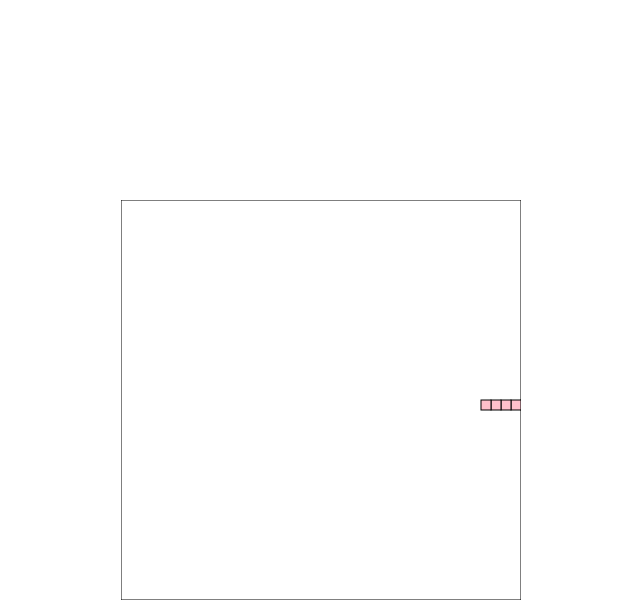
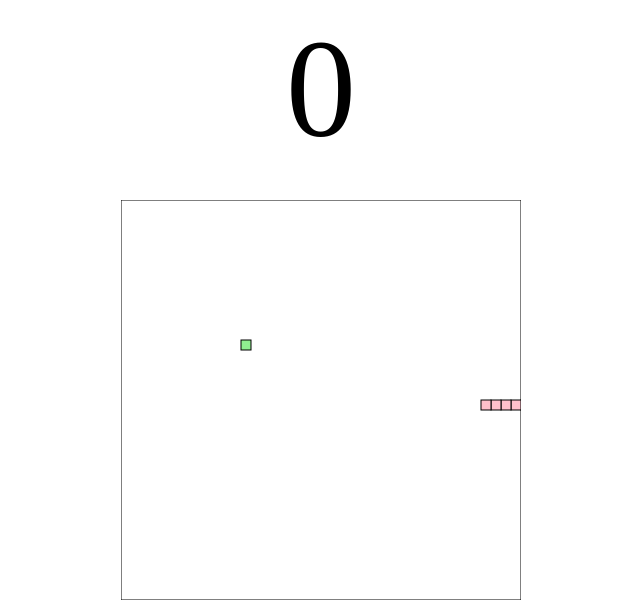
Before and after one commit to EHollingerFllStk/snakeGame, a plain HTML site: page index.html in a window 1280 px wide. Shown: the whole page, without its empty margins (319-959 px from the left). Drawn offline with Linux system fonts and the light colour scheme; a web font is replaced by a local one.

Commit message:
incorporate foo functionality and score

```diff
--- a/index.html
+++ b/index.html
@@ -11,6 +11,8 @@
     />
   </head>
   <body>
+    <!--Add score div to show score-->
+    <div id="score">0</div>
     <!-- add canvas to html body to draw graphics with JS -->
     <canvas id="snakeBoard" width="400" height="400"></canvas>
 
@@ -20,6 +22,10 @@
         top: 50%;
         left: 50%;
         transform: translate(-50%, -50%);
+      }
+      #score {
+        text-align: center;
+        font-size: 140px;
       }
     </style>
   </body>
@@ -39,8 +45,13 @@
       { x: 160, y: 200 },
     ];
 
+    //assign score variable
+    let score = 0;
     // Assign variable to changeDirection - True if changing direcion
     let isChangingDirection = false;
+    //Assign food variables
+    let foodX;
+    let foodY;
     //horizontal velocity (x) d=displacement
     let dx = 10;
     //vertical velocity
@@ -54,6 +65,8 @@
     //start game
     main();
 
+    //Add food to gameBoard
+    genFood();
     // add event listener for the keydown event and associ with the change dir function
     document.addEventListener("keydown", changeDirection);
 
@@ -67,6 +80,7 @@
 
       setTimeout(function onTick() {
         clearCanvass();
+        drawFood();
         moveSnake();
         drawSnake();
         //call main again
@@ -91,6 +105,13 @@
       snake.forEach(drawSnakePart);
     }
 
+    function drawFood() {
+        snakeBoard_ctx.fillStyle = 'lightgreen';
+        snakeBoard_ctx.strokestyle = 'darkgreen';
+        snakeBoard_ctx.fillRect(foodX, foodY, 10, 10);
+        snakeBoard_ctx.strokeRect(foodX, foodY, 10, 10);
+    }
+
     //function to draw a piece of snakes body with drawSnake
     function drawSnakePart(snakePart) {
       //select the color of the snake part
@@ -110,12 +131,26 @@
             return true;
         }
       }
-
       const hitLeftWall = snake[0].x < 0;
       const hitRightWall = snake[0].x > snakeBoard.width - 10;
       const hitTopWall = snake[0].y < 0;
       const hitBottomWall = snake[0].y > snakeBoard.height - 10;
       return hitLeftWall || hitRightWall || hitTopWall || hitBottomWall
+    }
+
+     //Generate a random set of coordinates for the food
+     function randomFood(min, max) {
+        return Math.round(Math.random() * (max - min) / 10) * 10;
+    }
+
+    //generate a new location for food so its not where the snake is
+    function genFood() {
+        foodX = randomFood(0, snakeBoard.width - 10);
+        foodY = randomFood(0, snakeBoard.height -10);
+        snake.forEach(function snakeHasEatenFood(part) {
+            const hasEaten = part.x == foodX && part.y == foodY;
+            if (hasEaten) genFood();
+        });
     }
 
     //add function assigning keys to change direction
@@ -157,13 +192,30 @@
       }
     }
 
+    //Update moveSnake function to incorporate the score
     function moveSnake() {
       //create new snake's head
       const head = {x: snake[0].x + dx, y: snake[0].y + dy};
       //add new head to the beginning of snake body
       snake.unshift(head);
-      //get rid of tail
+      const snakeEats = snake[0].x === foodX && snake[0].y === foodY;
+      if (snakeEats) {
+        //Increase score
+        score += parseInt(10);
+        // Display score on screen
+        document.getElementById('score').innerHTML = score;
+        // generate new food location
+        genFood();
+      } else {
+        //get rid of tail
       snake.pop();
+      }
     }
+
+
+
+
+
+
   </script>
 </html>
```
